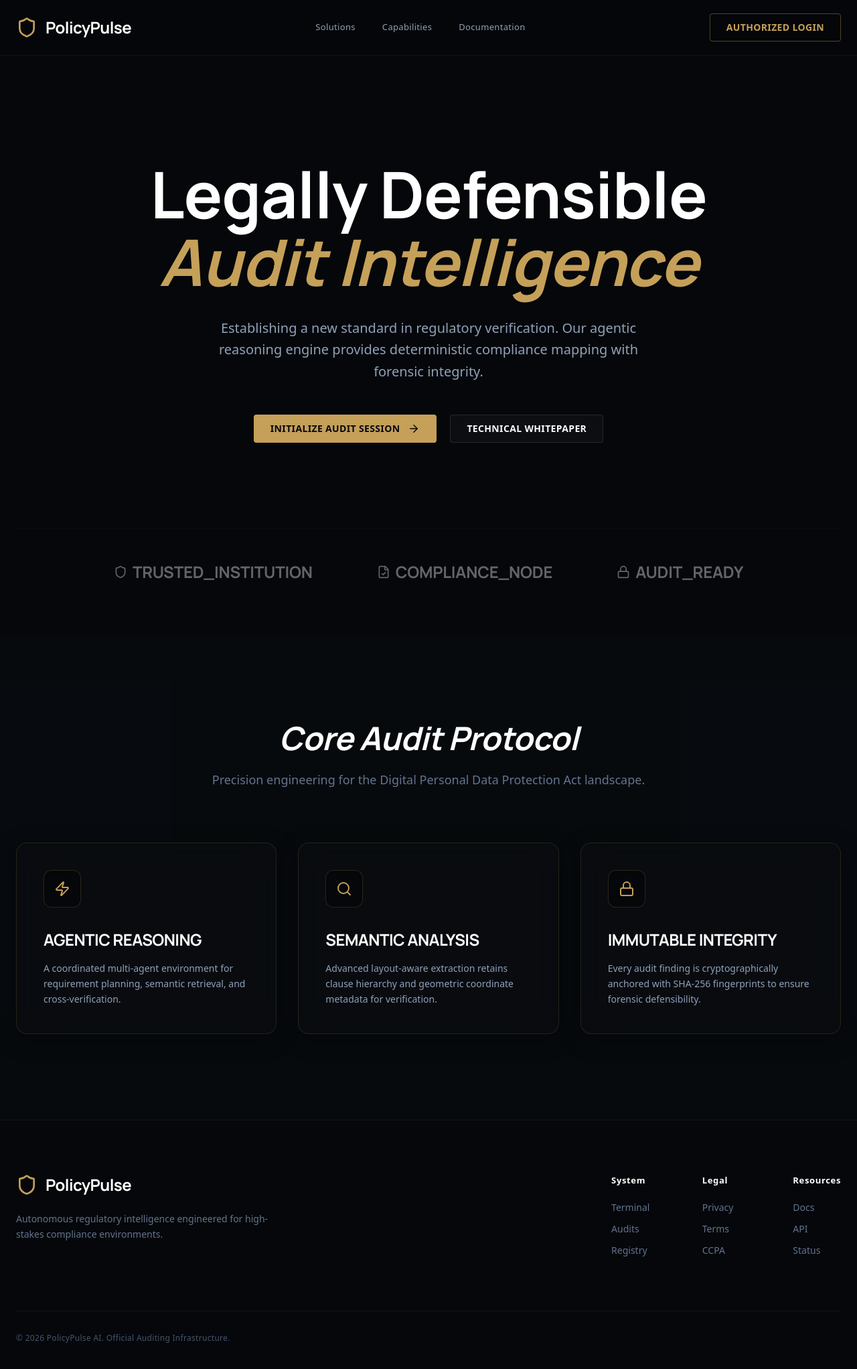
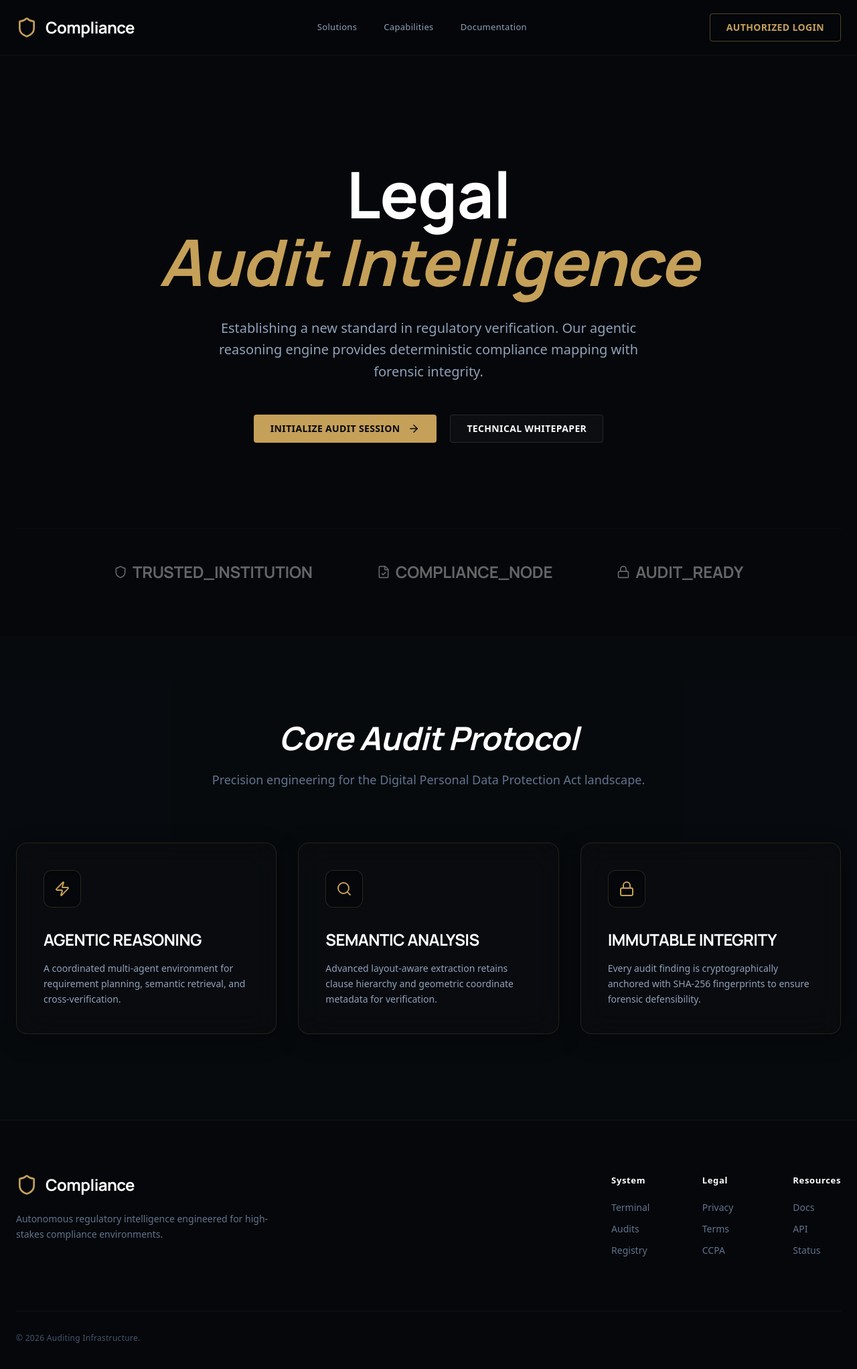
Before and after one commit to tanishapritha/dpdp-audit-frontend, a Next.js app: page / in a window 1280 px wide. Shown: the top 2044 px of the page at 67% size. Built offline with nearby package versions, Linux system fonts and the light colour scheme.

Commit message:
deployment ready

```diff
--- a/app/auth/login/page.tsx
+++ b/app/auth/login/page.tsx
@@ -58,7 +58,7 @@ export default function LoginPage() {
         <div className="min-h-screen bg-brand-black flex flex-col items-center justify-center p-6 bg-[radial-gradient(circle_at_top,_#11151c_0%,_transparent_100%)] selection:bg-brand-primary/20">
             <div className="absolute top-12 flex items-center gap-3">
                 <Shield className="text-brand-primary w-10 h-10" />
-                <span className="text-3xl font-heading tracking-tight text-white italic">PolicyPulse</span>
+                <span className="text-3xl font-heading tracking-tight text-white italic">Compliance Center</span>
             </div>
 
             <motion.div
@@ -141,7 +141,7 @@ export default function LoginPage() {
                         <span className="flex items-center gap-1.5"><Cpu size={12} /> SYSTEM_READY</span>
                         <span className="flex items-center gap-1.5 text-emerald-500/50"><Shield size={12} /> SECURE_LINK_LINK_ACTIVE</span>
                     </div>
-                    <p className="opacity-50">© 2026 PolicyPulse AI Infrastructure</p>
+                    <p className="opacity-50">© 2026 Auditing Infrastructure</p>
                 </div>
             </motion.div>
         </div>
--- a/app/layout.tsx
+++ b/app/layout.tsx
@@ -14,7 +14,7 @@ const jetbrainsMono = JetBrains_Mono({
 });
 
 export const metadata: Metadata = {
-  title: "PolicyPulse | Official Compliance Auditing",
+  title: "Compliance | Official Auditing",
   description: "High-Trust Regulatory Verification and Audit Logs for DPDP Act 2023",
 };
 
--- a/app/page.tsx
+++ b/app/page.tsx
@@ -12,7 +12,7 @@ export default function LandingPage() {
         <div className="container mx-auto px-6 py-5 flex justify-between items-center">
           <div className="flex items-center gap-3">
             <Shield className="text-brand-primary w-8 h-8" />
-            <span className="text-2xl font-heading tracking-tight text-white">PolicyPulse</span>
+            <span className="text-2xl font-heading tracking-tight text-white">Compliance</span>
           </div>
           <div className="hidden md:flex items-center gap-10 text-[13px] font-medium tracking-wide text-slate-400">
             <Link href="#solutions" className="hover:text-brand-primary transition-colors">Solutions</Link>
@@ -35,7 +35,7 @@ export default function LandingPage() {
             className="max-w-4xl mx-auto"
           >
             <h1 className="text-6xl md:text-8xl font-heading mb-8 leading-[1.05] text-white">
-              Legally Defensible <br />
+              Legal <br />
               <span className="italic text-brand-primary">Audit Intelligence</span>
             </h1>
 
@@ -109,7 +109,7 @@ export default function LandingPage() {
             <div className="space-y-6">
               <div className="flex items-center gap-3">
                 <Shield className="text-brand-primary w-8 h-8" />
-                <span className="text-2xl font-heading tracking-tight text-white">PolicyPulse</span>
+                <span className="text-2xl font-heading tracking-tight text-white">Compliance</span>
               </div>
               <p className="text-slate-500 text-sm max-w-sm leading-relaxed">
                 Autonomous regulatory intelligence engineered for high-stakes compliance environments.
@@ -134,7 +134,7 @@ export default function LandingPage() {
             </div>
           </div>
           <div className="mt-20 pt-8 border-t border-white/5 flex flex-col sm:flex-row justify-between items-center gap-6 text-xs text-slate-600 font-medium tracking-wide">
-            <span>© 2026 PolicyPulse AI. Official Auditing Infrastructure.</span>
+            <span>© 2026 Auditing Infrastructure.</span>
           </div>
         </div>
       </footer>
```
